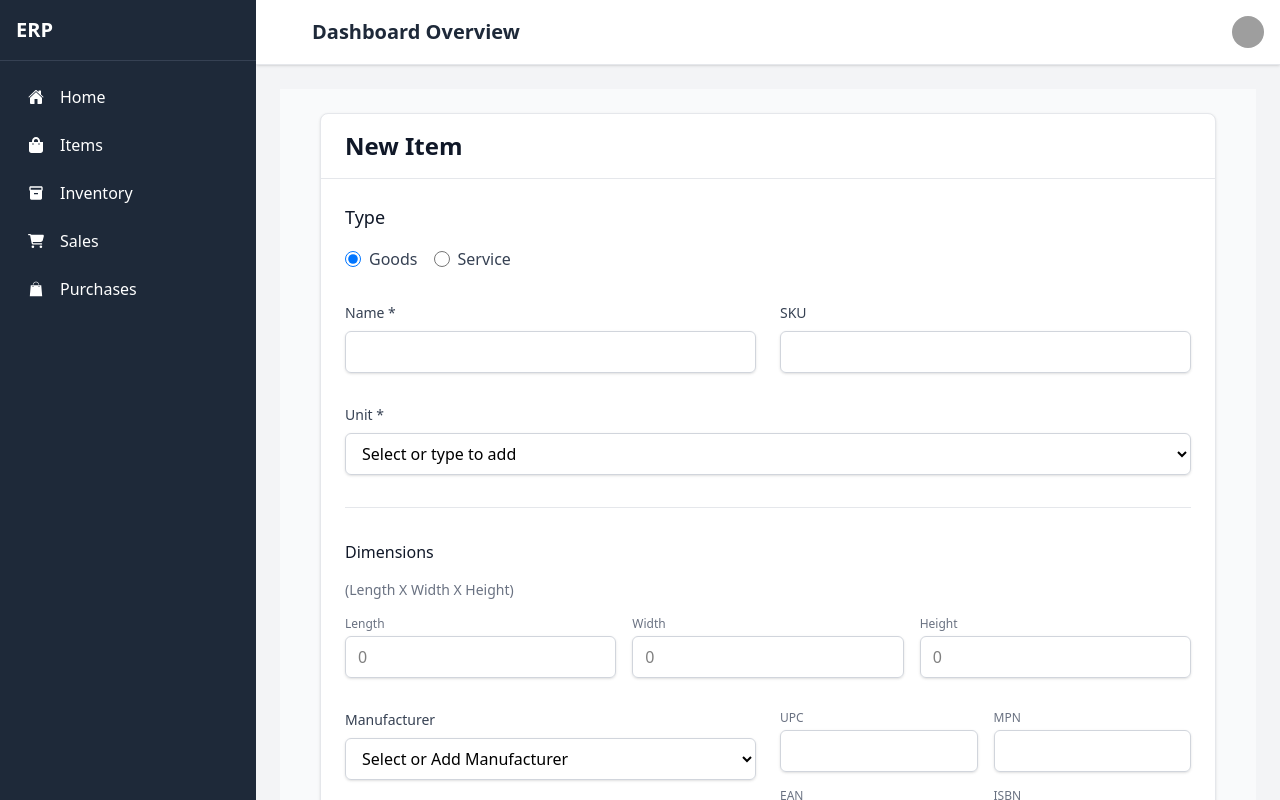
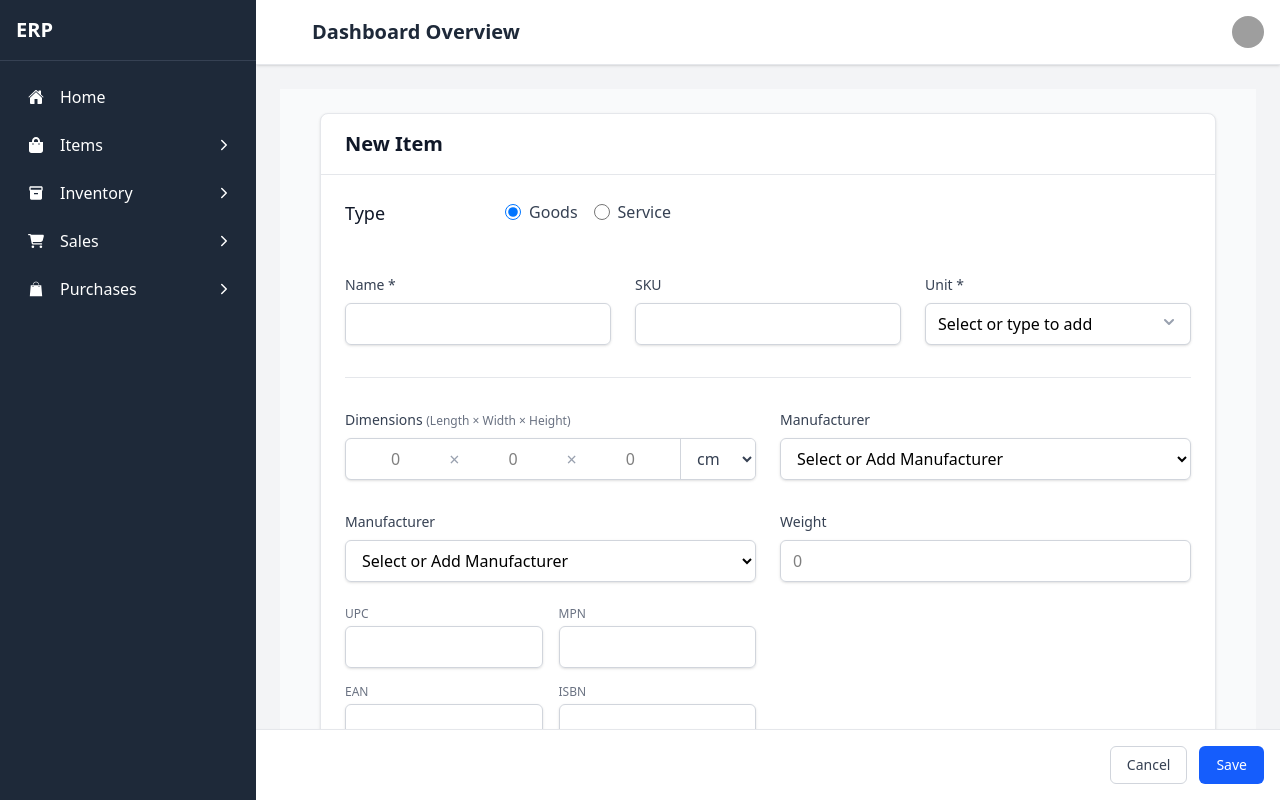
Before and after one commit to Ajalsr/Erp, a React (Vite) app in the folder Frontend/: page /Items/Items/New in a window 1280 px wide. Built offline with nearby package versions, Linux system fonts and the light colour scheme; grey boxes are pictures that could not be loaded.

Commit message:
done changes in ui

```diff
--- a/Frontend/src/Components/Home/Sidebar.jsx
+++ b/Frontend/src/Components/Home/Sidebar.jsx
@@ -11,11 +11,11 @@ const Sidebar = ({ isCollapsed }) => {
   const [activeItem, setActiveItem] = useState(null);
   const navigate = useNavigate();
 
-
   const menuItems = [
-    { icon: <IoHome />,
+    {
+      icon: <IoHome />,
       label: "Home",
-      route: "/Home"
+      route: "/Home",
     },
     {
       icon: <FaShoppingBag />,
@@ -39,31 +39,29 @@ const Sidebar = ({ isCollapsed }) => {
       icon: <FaCartShopping />,
       label: "Sales",
       subItems: [
-        { name: "Customers", route: "/Sales/Customers"},
-        { name : "Retainer Invoices", route : "/Sales/Customers"},
-        { name : "Sales Orders", route : "/Sales/Customers"},
-        { name : "Invoices", route : "/Sales/Customers"},
-        { name :"Delivery Challans", route : "/Sales/Customers"},
-        { name : "Payments Received", route : "/Sales/Customers"},
-        { name : "Sales Returns", route : "/Sales/Customers"},
-        { name : "Credit Notes", route : "/Sales/Customers"}
+        { name: "Customers", route: "/Sales/Customers" },
+        { name: "Retainer Invoices", route: "/Sales/Customers" },
+        { name: "Sales Orders", route: "/Sales/Customers" },
+        { name: "Invoices", route: "/Sales/Customers" },
+        { name: "Delivery Challans", route: "/Sales/Customers" },
+        { name: "Payments Received", route: "/Sales/Customers" },
+        { name: "Sales Returns", route: "/Sales/Customers" },
+        { name: "Credit Notes", route: "/Sales/Customers" },
       ],
     },
     {
       icon: <GiShoppingBag />,
       label: "Purchases",
       subItems: [
-        {name : "Vendors", route : "/Sales/Customers"},
-        {name :  "Purchase Orders", route  : "/Sales/Customers"},
-        {name : "Bills", route : "/Sales/Customers"},
-        {name : "Purchase Returns", route : "/Sales/Customers"},
-        {name : "Payments Made", route : "/Sales/Customers"},
-        { name : "Vendor Credits", route : "/Sales/Customers"}
+        { name: "Vendors", route: "/Sales/Customers" },
+        { name: "Purchase Orders", route: "/Sales/Customers" },
+        { name: "Bills", route: "/Sales/Customers" },
+        { name: "Purchase Returns", route: "/Sales/Customers" },
+        { name: "Payments Made", route: "/Sales/Customers" },
+        { name: "Vendor Credits", route: "/Sales/Customers" },
       ],
     },
   ];
-
-
 
   const handleToggle = (item) => {
     if (item.subItems) {
@@ -94,23 +92,34 @@ const Sidebar = ({ isCollapsed }) => {
           {menuItems.map((item, index) => {
             const isOpen = openMenu === item.label;
             const isActive = activeItem === item.label;
+            const hasSubItems = !!item.subItems;
+
             return (
               <li key={index}>
                 <button
                   onClick={() => handleToggle(item)}
-                  className={`w-full flex items-center p-2 rounded-lg transition-colors duration-200 ${
+                  className={`w-full flex items-center justify-between p-2 rounded-lg transition-colors duration-200 ${
                     isActive
                       ? "bg-blue-500 text-white"
                       : "hover:bg-gray-700 hover:text-white"
                   }`}
                 >
-                  <span className="flex items-center justify-center w-6 mr-3">
-                    {item.icon}
-                  </span>
-                  {!isCollapsed && <span>{item.label}</span>}
+                  <div className="flex items-center">
+                    <span className="flex items-center justify-center w-6 mr-3">
+                      {item.icon}
+                    </span>
+                    {!isCollapsed && <span>{item.label}</span>}
+                  </div>
+
+                  {/* Chevron icons for expandable items */}
+                  {!isCollapsed && hasSubItems && (
+                    <span className="ml-auto">
+                      {isOpen ? <IoChevronDown /> : <IoChevronForward />}
+                    </span>
+                  )}
                 </button>
 
-                {!isCollapsed && item.subItems && (
+                {!isCollapsed && hasSubItems && (
                   <div
                     className={`ml-8 overflow-hidden transition-all duration-500 ease-in-out ${
                       isOpen ? "max-h-[1000px] opacity-100" : "max-h-0 opacity-0"
--- a/Frontend/src/Components/Item/Item.jsx
+++ b/Frontend/src/Components/Item/Item.jsx
@@ -84,7 +84,7 @@ export default function Item() {
           <button className="p-2 border rounded-md hover:bg-gray-100">
             <FaThLarge className="text-gray-600" />
           </button>
-          <button className="bg-blue-600 text-white px-3 py-2 rounded-md flex items-center space-x-2 hover:bg-blue-700" onClick={ () => navigate("/Items/Items/New")} >
+          <button className="bg-blue-600 text-white px-3 py-2 rounded-md flex items-center space-x-2 hover:bg-blue-700 cursor-pointer" onClick={ () => navigate("/Items/Items/New")} >
             <FaPlus />
             <span>New</span>
           </button>
--- a/Frontend/src/Components/NewItem/New.jsx
+++ b/Frontend/src/Components/NewItem/New.jsx
@@ -38,18 +38,18 @@ const New = () => {
   };
 
   return (
-    <div className="bg-gray-50 min-h-screen p-6">
+    <div className="bg-gray-50 min-h-screen p-6 pb-24"> {/* Added pb-24 for bottom padding */}
       <div className="max-w-4xl mx-auto bg-white rounded-lg shadow-sm border border-gray-200">
         {/* Header */}
         <div className="px-6 py-4 border-b border-gray-200">
-          <h1 className="text-2xl font-semibold text-gray-900">New Item</h1>
+          <h1 className="text-xl font-semibold text-gray-900">New Item</h1>
         </div>
 
         <form onSubmit={handleSubmit} className="p-6 space-y-8">
           {/* Type Section */}
-          <div>
+          <div className='flex items-baseline'>
             <h2 className="text-lg font-medium text-gray-900 mb-4">Type</h2>
-            <div className="flex space-x-4">
+            <div className="flex space-x-4 ml-30">
               <label className="flex items-center">
                 <input
                   type="radio"
@@ -76,7 +76,7 @@ const New = () => {
           </div>
 
           {/* Name and SKU Section */}
-          <div className="grid grid-cols-1 md:grid-cols-2 gap-6">
+          <div className="grid grid-cols-1 md:grid-cols-3 gap-6">
             <div>
               <label className="block text-sm font-medium text-gray-700 mb-2">
                 Name *
@@ -102,10 +102,7 @@ const New = () => {
                 className="w-full px-3 py-2 border border-gray-300 rounded-md shadow-sm focus:outline-none focus:ring-blue-500 focus:border-blue-500"
               />
             </div>
-          </div>
-
-          {/* Unit Section */}
-          <div>
+            <div className="relative">
   <label className="block text-sm font-medium text-gray-700 mb-2">
     Unit *
   </label>
@@ -114,7 +111,7 @@ const New = () => {
     value={formData.unit}
     onChange={handleChange}
     required
-              className="w-full px-3 py-2 border border-gray-300 rounded-md shadow-sm focus:outline-none focus:ring-blue-500 focus:border-blue-500"
+    className="w-full px-3 py-2 border border-gray-300 rounded-md shadow-sm focus:outline-none focus:ring-blue-500 focus:border-blue-500 appearance-none bg-white pr-10"
   >
     <option value="">Select or type to add</option>
     <option value="piece">Piece</option>
@@ -122,50 +119,93 @@ const New = () => {
     <option value="kg">Kg</option>
     <option value="liter">Liter</option>
   </select>
+  <div className="pointer-events-none absolute inset-y-0 right-0 flex items-center pr-3 pt-6">
+    <svg className="h-5 w-5 text-gray-400" xmlns="http://www.w3.org/2000/svg" viewBox="0 0 20 20" fill="currentColor">
+      <path fillRule="evenodd" d="M5.293 7.293a1 1 0 011.414 0L10 10.586l3.293-3.293a1 1 0 111.414 1.414l-4 4a1 1 0 01-1.414 0l-4-4a1 1 0 010-1.414z" clipRule="evenodd" />
+    </svg>
+  </div>
+</div>
           </div>
 
           <hr className="border-gray-200" />
 
-          {/* Dimensions Section */}
+         {/* Dimensions & Manufacturer Section */}
+<div className="grid grid-cols-1 md:grid-cols-2 gap-6 items-start">
+
+  {/* Dimensions */}
   <div>
-            <h3 className="text-md font-medium text-gray-900 mb-4">Dimensions</h3>
-            <p className="text-sm text-gray-500 mb-4">(Length X Width X Height)</p>
-            <div className="grid grid-cols-3 gap-4">
-              <div>
-                <label className="block text-xs text-gray-500 mb-1">Length</label>
+    <label className="block text-sm font-medium text-gray-700 mb-2">
+      Dimensions <span className="text-gray-500 text-xs">(Length × Width × Height)</span>
+    </label>
+    <div className="flex items-center border border-gray-300 rounded-md overflow-hidden shadow-sm bg-white">
+      {/* Length */}
       <input
         type="text"
         name="length"
         value={formData.length}
         onChange={handleChange}
         placeholder="0"
-                  className="w-full px-3 py-2 border border-gray-300 rounded-md shadow-sm focus:outline-none focus:ring-blue-500 focus:border-blue-500"
+        className="w-1/4 px-3 py-2 text-center focus:outline-none border-none"
       />
-              </div>
-              <div>
-                <label className="block text-xs text-gray-500 mb-1">Width</label>
+
+      <span className="text-gray-400 text-lg px-1">×</span>
+
+      {/* Width */}
       <input
         type="text"
         name="width"
         value={formData.width}
         onChange={handleChange}
         placeholder="0"
-                  className="w-full px-3 py-2 border border-gray-300 rounded-md shadow-sm focus:outline-none focus:ring-blue-500 focus:border-blue-500"
+        className="w-1/4 px-3 py-2 text-center focus:outline-none border-none"
       />
-              </div>
-              <div>
-                <label className="block text-xs text-gray-500 mb-1">Height</label>
+
+      <span className="text-gray-400 text-lg px-1">×</span>
+
+      {/* Height */}
       <input
         type="text"
         name="height"
         value={formData.height}
         onChange={handleChange}
         placeholder="0"
-                  className="w-full px-3 py-2 border border-gray-300 rounded-md shadow-sm focus:outline-none focus:ring-blue-500 focus:border-blue-500"
+        className="w-1/4 px-3 py-2 text-center focus:outline-none border-none"
       />
+
+      {/* Unit Select */}
+      <select
+        name="dimensionUnit"
+        value={formData.dimensionUnit}
+        onChange={handleChange}
+        className="px-3 py-2 bg-white text-gray-700 focus:outline-none border-l border-gray-300 cursor-pointer"
+      >
+        <option value="cm">cm</option>
+        <option value="in">in</option>
+        <option value="mm">mm</option>
+        <option value="m">m</option>
+      </select>
     </div>
   </div>
+
+  {/* Manufacturer */}
+  <div>
+    <label className="block text-sm font-medium text-gray-700 mb-2">
+      Manufacturer
+    </label>
+    <select
+      name="manufacturer"
+      value={formData.manufacturer}
+      onChange={handleChange}
+      className="w-full px-3 py-2 border border-gray-300 rounded-md shadow-sm focus:outline-none focus:ring-blue-500 focus:border-blue-500"
+    >
+      <option value="">Select or Add Manufacturer</option>
+      <option value="manufacturer1">Manufacturer 1</option>
+      <option value="manufacturer2">Manufacturer 2</option>
+    </select>
   </div>
+</div>
+
+
 
           {/* Manufacturer and Codes Section */}
           <div className="grid grid-cols-1 md:grid-cols-2 gap-6">
@@ -183,6 +223,19 @@ const New = () => {
                 <option value="manufacturer1">Manufacturer 1</option>
                 <option value="manufacturer2">Manufacturer 2</option>
               </select>
+            </div>
+            <div>
+              <label className="block text-sm font-medium text-gray-700 mb-2">
+                Weight
+              </label>
+              <input
+                type="text"
+                name="weight"
+                value={formData.weight}
+                onChange={handleChange}
+                placeholder="0"
+                className="w-full px-3 py-2 border border-gray-300 rounded-md shadow-sm focus:outline-none focus:ring-blue-500 focus:border-blue-500"
+              />
             </div>
             <div className="space-y-4">
               <div className="grid grid-cols-2 gap-4">
@@ -230,25 +283,6 @@ const New = () => {
                 </div>
               </div>
             </div>
-          </div>
-
-          <hr className="border-gray-200" />
-
-          {/* Action Buttons */}
-          <div className="flex space-x-3 justify-end">
-            <button
-              type="button"
-              onClick={handleCancel}
-              className="px-4 py-2 border border-gray-300 rounded-md text-sm font-medium text-gray-700 hover:bg-gray-50 focus:outline-none focus:ring-2 focus:ring-offset-2 focus:ring-blue-500"
-            >
-              Cancel
-            </button>
-            <button
-              type="submit"
-              className="px-4 py-2 bg-blue-600 border border-transparent rounded-md text-sm font-medium text-white hover:bg-blue-700 focus:outline-none focus:ring-2 focus:ring-offset-2 focus:ring-blue-500"
-            >
-              Save
-            </button>
           </div>
 
           <hr className="border-gray-200" />
@@ -307,6 +341,26 @@ const New = () => {
           </div>
         </form>
       </div>
+
+      {/* Fixed Buttons - Moved outside the form and main content div */}
+      <div className="fixed bottom-0 left-0 right-0 bg-white border-t border-gray-200 p-4 shadow-lg">
+        <div className="max-w-4xl ml-auto flex space-x-3 justify-end">
+          <button
+            type="button"
+            onClick={handleCancel}
+            className="px-4 py-2 border border-gray-300 rounded-md text-sm font-medium text-gray-700 hover:bg-gray-50 focus:outline-none focus:ring-2 focus:ring-offset-2 focus:ring-blue-500"
+          >
+            Cancel
+          </button>
+          <button
+            type="submit"
+            onClick={handleSubmit}
+            className="px-4 py-2 bg-blue-600 border border-transparent rounded-md text-sm font-medium text-white hover:bg-blue-700 focus:outline-none focus:ring-2 focus:ring-offset-2 focus:ring-blue-500"
+          >
+            Save
+          </button>
+        </div>
+      </div>
     </div>
   );
 };
```
Lines whose indentation alone changed are shown as unchanged.
